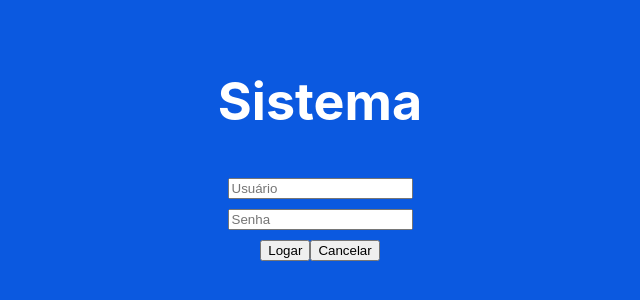
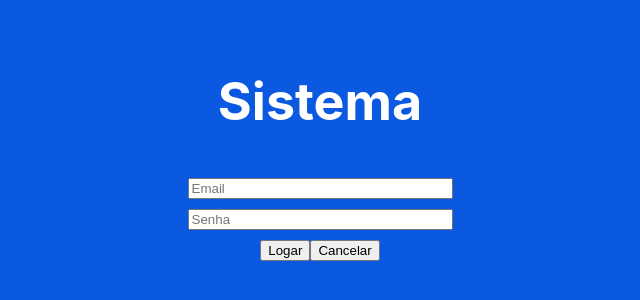
Before and after one commit to Smukamart/Atividade-Somativa-1, a React (Create React App) app: page / in a window 1280 px wide. Shown: the part 252-552 px from the top of the page, without its empty margins (320-960 px from the left). Built offline with nearby package versions, Linux system fonts and the light colour scheme.

Commit message:
Continue implementing login form.

```diff
--- a/src/App/App.js
+++ b/src/App/App.js
@@ -2,10 +2,15 @@ import { Component } from 'react';
 import './App.css';
 import Login from '../Login/Login';
 
+
 class App extends Component {
   render() {
     return (
-     <Login></Login>
+      <div>
+        <div>
+          <Login />
+        </div>
+      </div>
     )
   }
 }
--- a/src/Login/Login.js
+++ b/src/Login/Login.js
@@ -4,7 +4,8 @@ class Login extends Component {
     constructor(props) {
         super(props);
         this.state = {
-
+            email: "samukamartins@gmail.com",
+            senha: 12345
         }
     }
 
@@ -13,17 +14,17 @@ class Login extends Component {
             <form className='App-header'>
                 <h1>Sistema</h1>
                 <div>
-                    <input type='text' placeholder='Usuário'></input>
+                    <input type='text' size="30" name="email" placeholder='Email'></input>
                 </div>
                 <div>
-                    <input type='password' placeholder='Senha'></input>
+                    <input type='password' size="30" name="senha" placeholder='Senha'></input>
                 </div>
                 <div>
-                    <label></label>
+                    <label id="label"></label>
                 </div>
                 <div>
-                    <button name='logar'>Logar</button>
-                    <button name='cancelar'>Cancelar</button>
+                    <button type="submit" name='logar'>Logar</button>
+                    <button type="submit" name='cancelar'>Cancelar</button>
                 </div>
             </form>
         )
```
